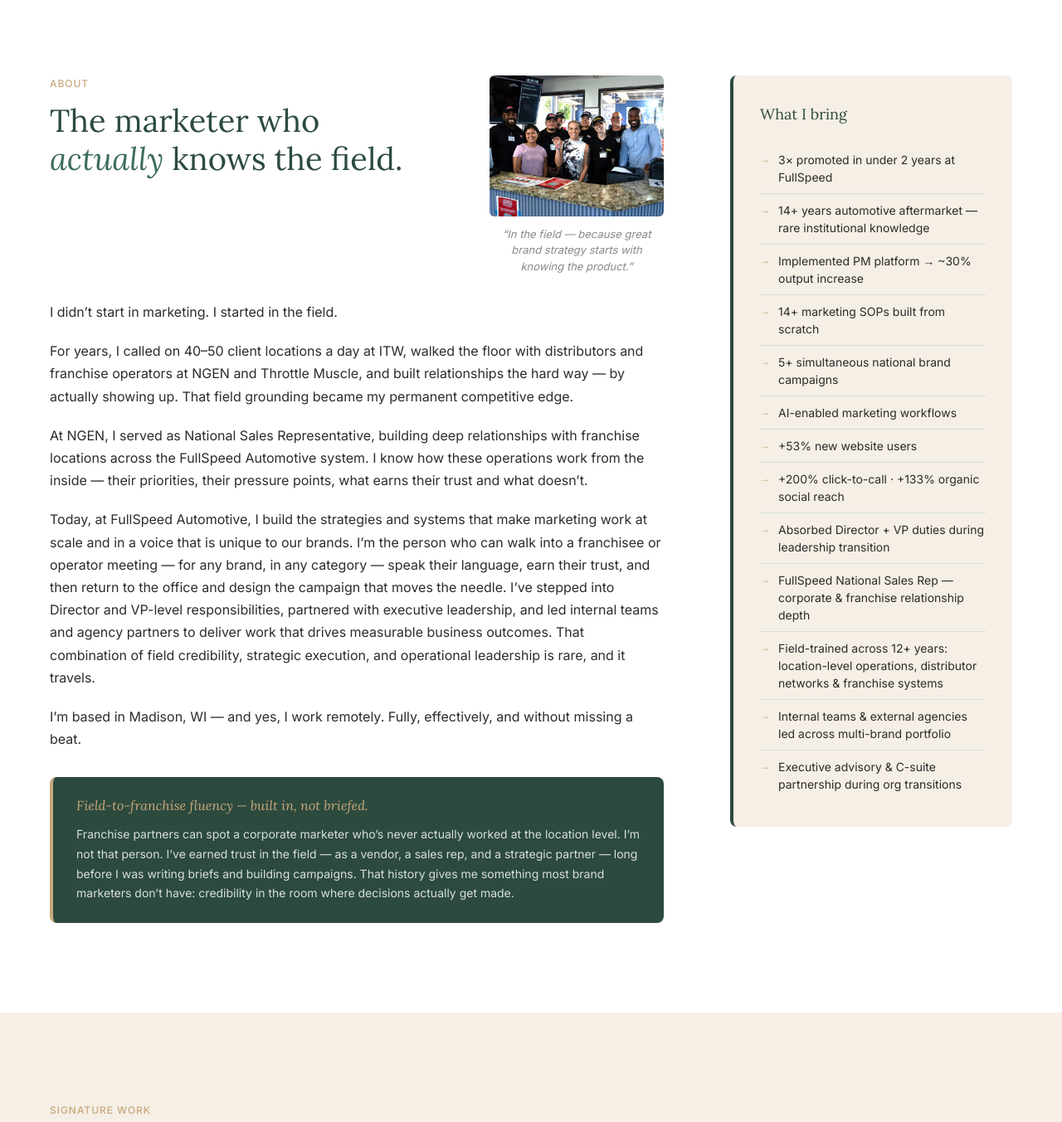
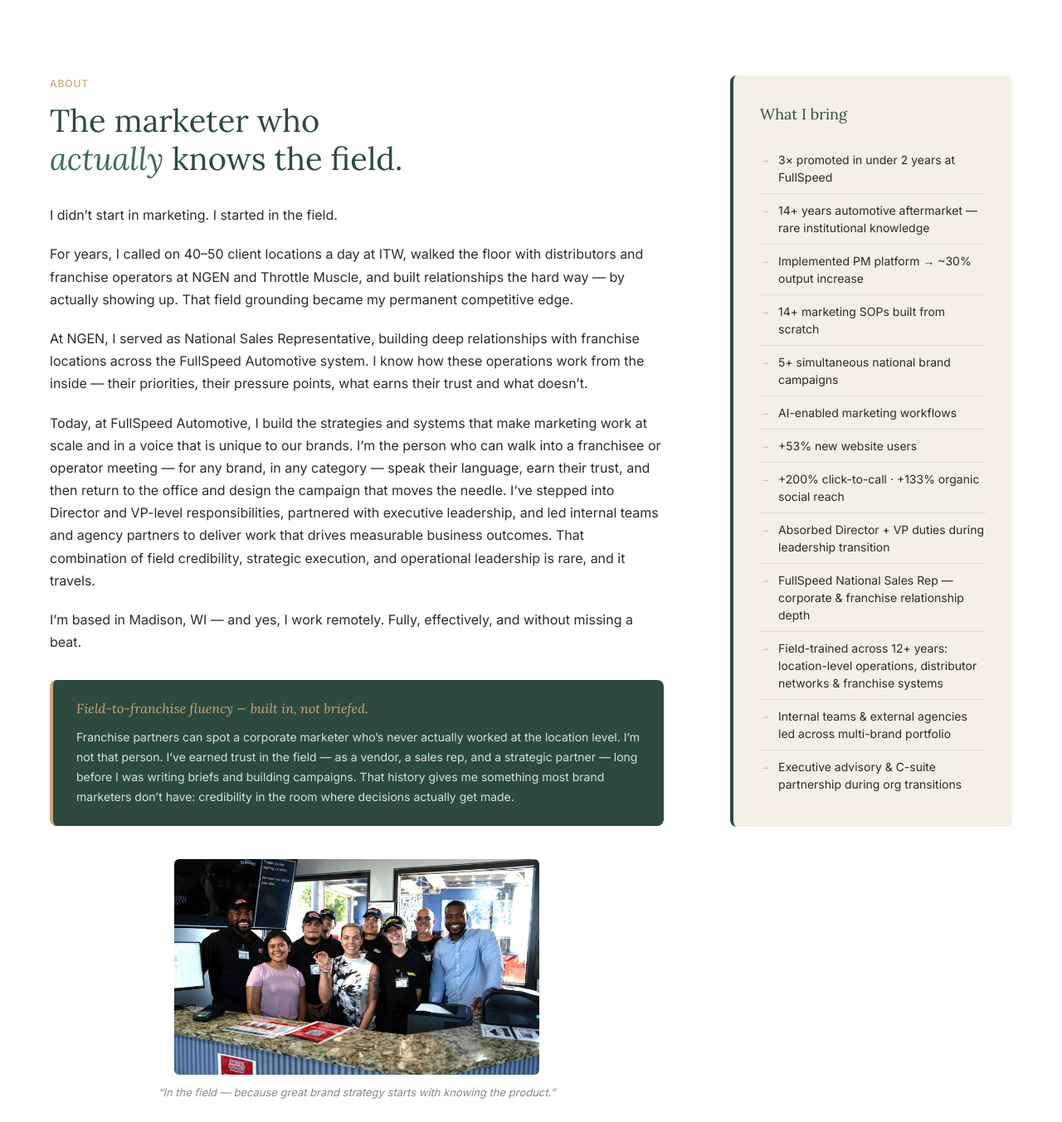
Before and after one commit to ashleyjknapp-svg/ashleyjknapp-svg.github.io, a plain HTML site: page index.html in a window 1280 px wide. Shown: the part 1040-2393 px from the top of the page at 83% size. Drawn offline with Linux system fonts and the light colour scheme.

Commit message:
Revert field photo back to bottom of About section
Co-Authored-By: Claude Sonnet 4.6 <noreply@anthropic.com>

```diff
--- a/index.html
+++ b/index.html
@@ -103,22 +103,8 @@
     <section id="about" class="about">
       <div class="about__inner">
         <div class="about__story fade-in">
-          <div class="about__header">
-            <div class="about__headline">
-              <span class="section-label">About</span>
-              <h2>The marketer who<br><em>actually</em> knows the field.</h2>
-            </div>
-            <div class="about__field-wrap">
-              <img
-                src="Staff.jpg"
-                alt="Ashley Konwerski on a service floor in a SpeeDee uniform"
-                class="about__field-photo"
-                loading="lazy"
-                onerror="this.parentElement.style.display='none'"
-              >
-              <p class="photo-caption"><em>&ldquo;In the field &mdash; because great brand strategy starts with knowing the product.&rdquo;</em></p>
-            </div>
-          </div>
+          <span class="section-label">About</span>
+          <h2>The marketer who<br><em>actually</em> knows the field.</h2>
 
           <div class="about__copy">
             <p>I didn&rsquo;t start in marketing. I started in the field.</p>
@@ -131,6 +117,17 @@
           <div class="franchise-callout fade-in" aria-label="Field and franchise expertise">
             <h4>Field-to-franchise fluency &mdash; built in, not briefed.</h4>
             <p>Franchise partners can spot a corporate marketer who&rsquo;s never actually worked at the location level. I&rsquo;m not that person. I&rsquo;ve earned trust in the field &mdash; as a vendor, a sales rep, and a strategic partner &mdash; long before I was writing briefs and building campaigns. That history gives me something most brand marketers don&rsquo;t have: credibility in the room where decisions actually get made.</p>
+          </div>
+
+          <div class="about__field-wrap">
+            <img
+              src="Staff.jpg"
+              alt="Ashley Konwerski on a service floor in a SpeeDee uniform"
+              class="about__field-photo"
+              loading="lazy"
+              onerror="this.parentElement.style.display='none'"
+            >
+            <p class="photo-caption"><em>&ldquo;In the field &mdash; because great brand strategy starts with knowing the product.&rdquo;</em></p>
           </div>
         </div>
         <aside class="about__sidebar fade-in" aria-label="Key differentiators">
--- a/style.css
+++ b/style.css
@@ -410,7 +410,7 @@ ul, ol { list-style: none; }
   font-weight: 400;
   color: var(--forest-deep);
   line-height: 1.2;
-  margin-bottom: 0;
+  margin-bottom: 32px;
 }
 .about h2 em {
   color: var(--evergreen-mid);
@@ -420,29 +420,19 @@ ul, ol { list-style: none; }
 .about__copy p { margin-bottom: 20px; }
 .about__copy p:last-child { margin-bottom: 0; }
 
-.about__header {
-  display: flex;
-  align-items: flex-start;
-  gap: 32px;
-  margin-bottom: 32px;
-}
-
-.about__headline {
-  flex: 1;
-  min-width: 0;
-}
-
 .about__field-wrap {
-  flex: 0 0 210px;
+  margin-top: 40px;
   text-align: center;
 }
 
 .about__field-photo {
   border-radius: 6px;
   width: 100%;
-  height: 170px;
+  max-width: 440px;
+  height: 260px;
   object-fit: cover;
   object-position: center;
+  margin: 0 auto;
 }
 
 .photo-caption {
@@ -1515,9 +1505,6 @@ h3.campaign-header__title {
     gap: 40px;
   }
   .what-i-bring { position: static; }
-  .about__header { flex-direction: column; gap: 20px; }
-  .about__field-wrap { flex: none; width: 100%; }
-  .about__field-photo { height: 220px; max-width: 100%; }
 
   /* Work */
   .work__cards { grid-template-columns: 1fr; }
```
